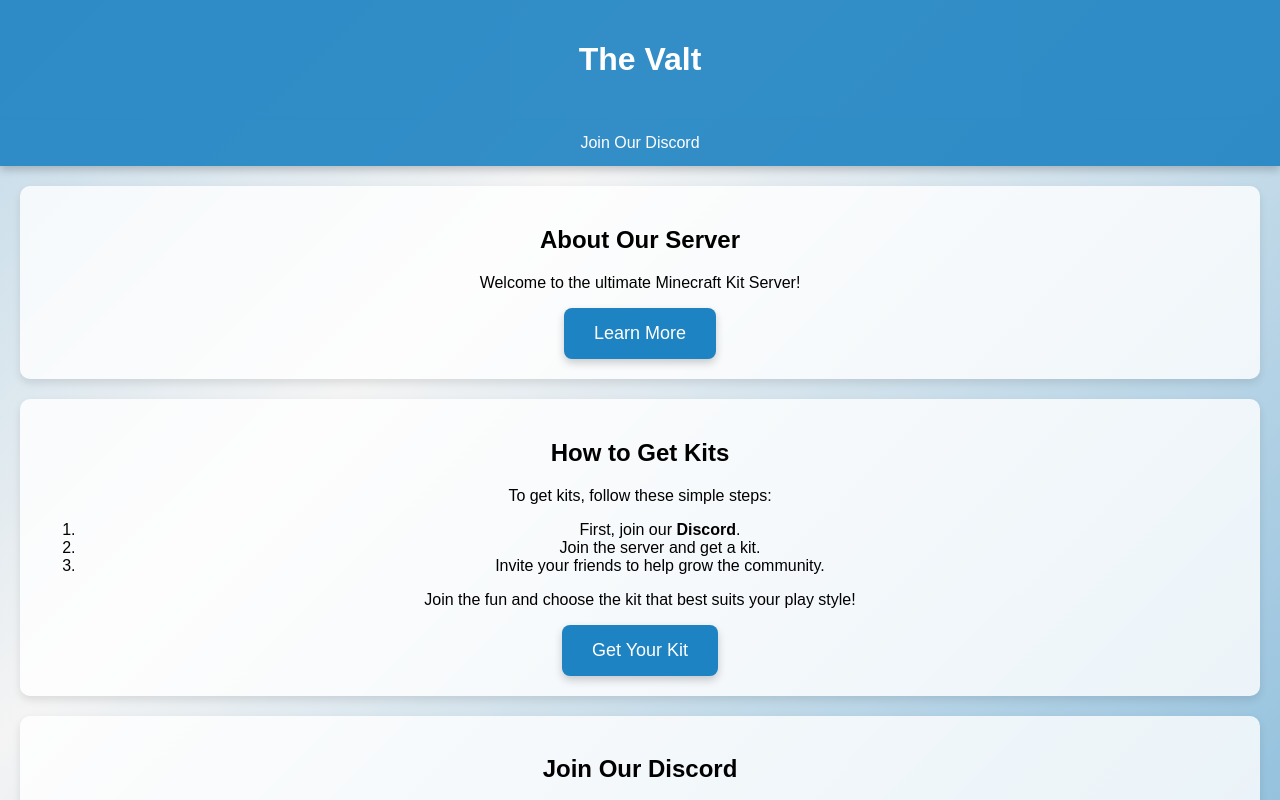
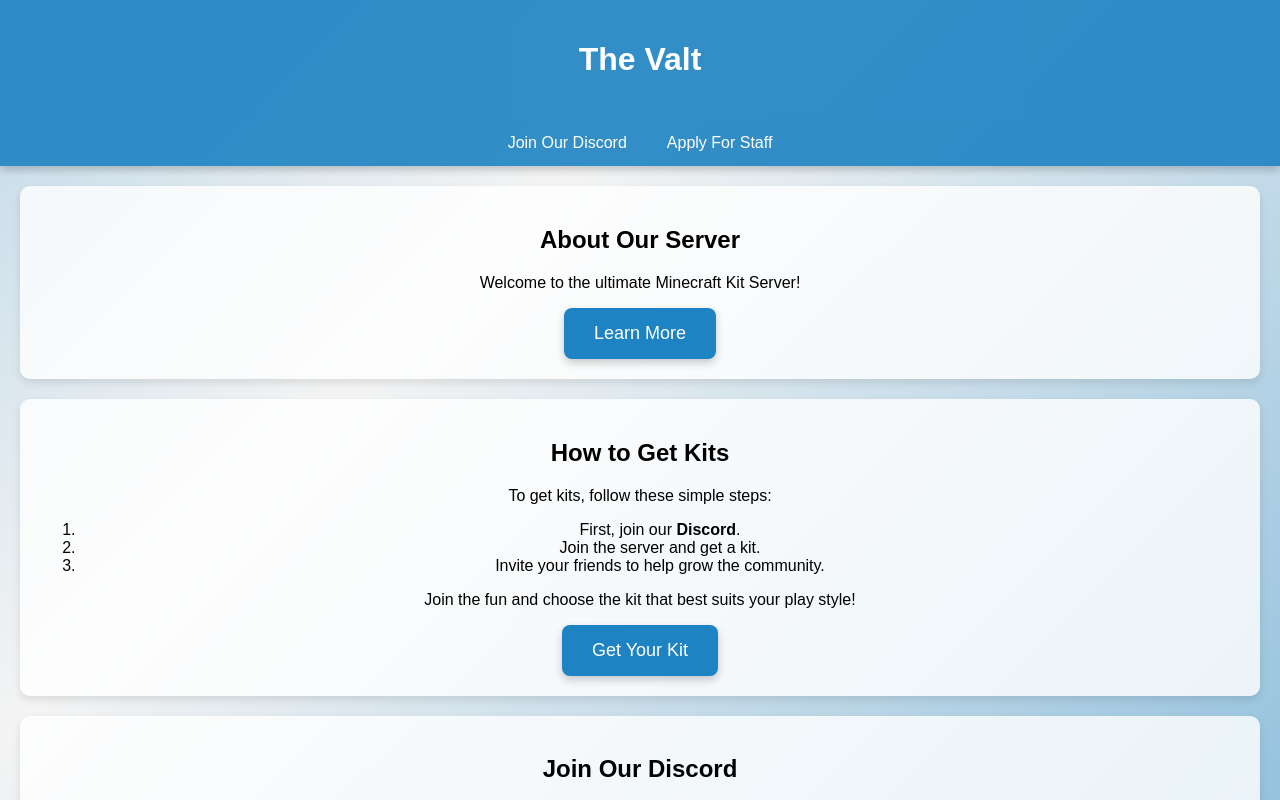
Before and after one commit to Olibot1107/Thevalt.gitub.io, a plain HTML site: page index.html in a window 1280 px wide. Shown: the top 800 px of the page. Drawn offline with Linux system fonts and the light colour scheme.

Commit message:
Update index.html

```diff
--- a/index.html
+++ b/index.html
@@ -95,6 +95,7 @@
 
 <nav>
     <a href="https://discord.gg/55gbM698sc">Join Our Discord</a>
+    <a href="https://olibot1107.github.io/Thevalt.gitub.io/Dr">Apply For Staff</a>
 </nav>
 
 <div class="content" id="home">
```
